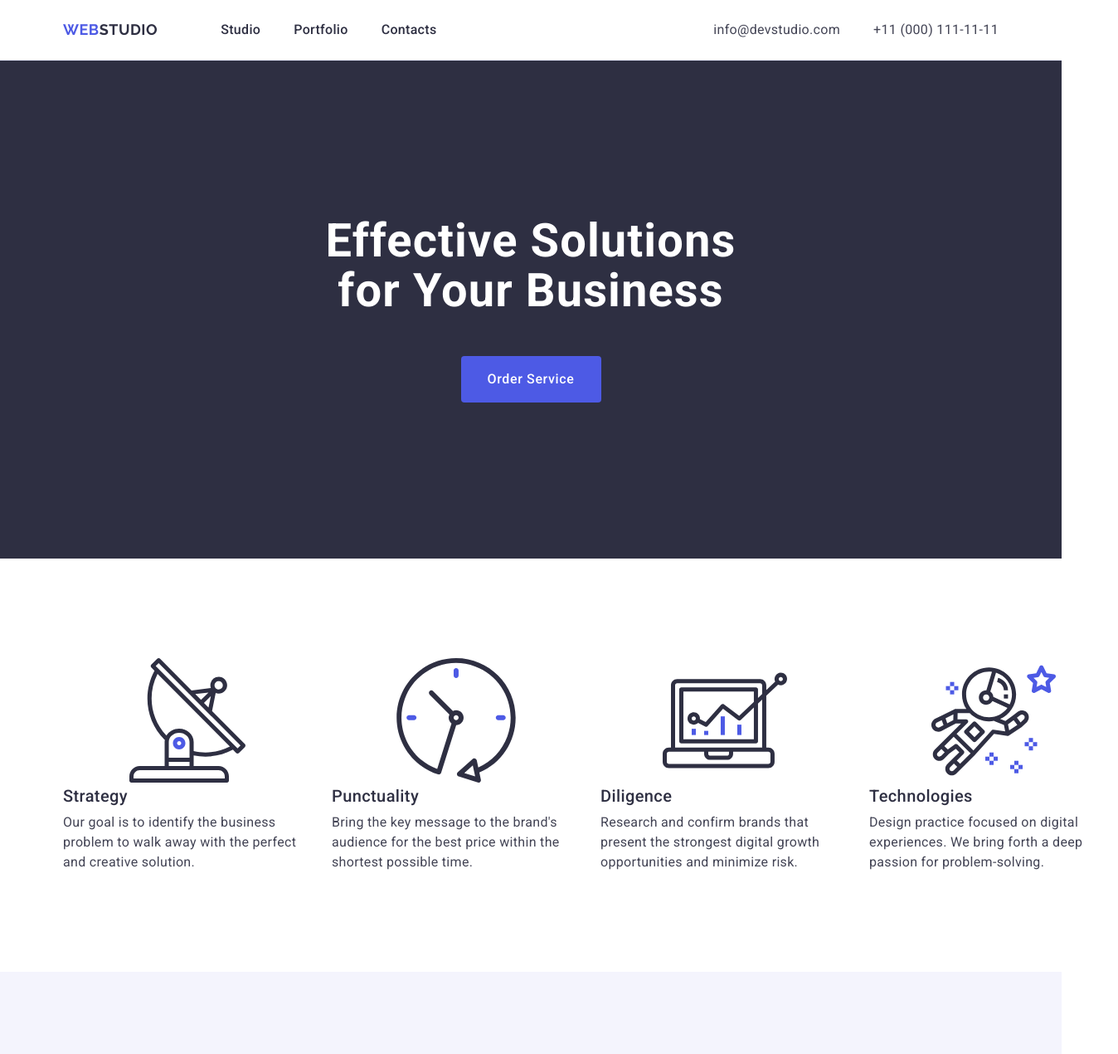
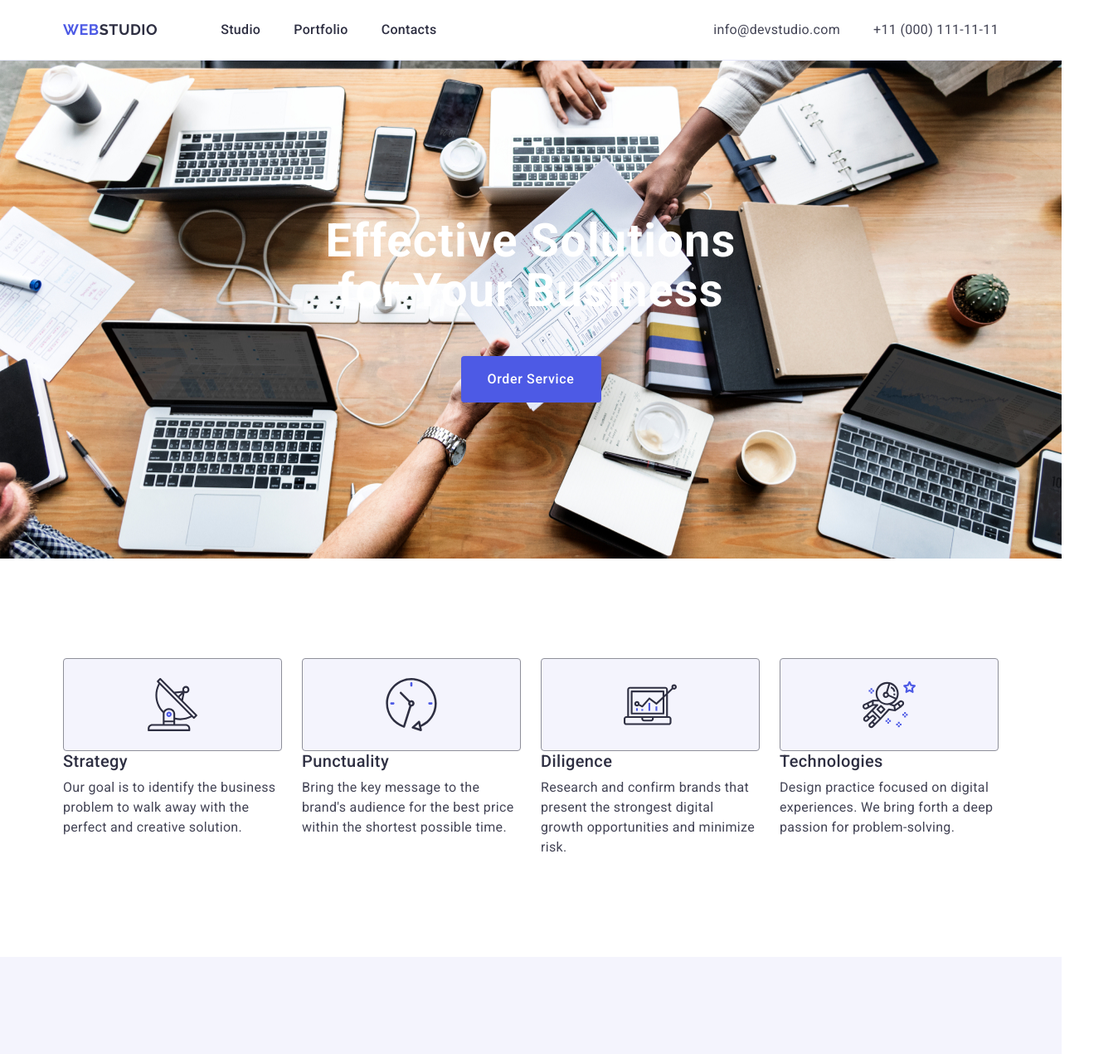
Before and after one commit to iryshanykkolaevna/homework-4, a plain HTML site: page index.html in a window 1280 px wide. Shown: the top 1270 px of the page at 83% size, 1348 px wide, since content can reach past the window. Drawn offline with nearby package versions, Linux system fonts and the light colour scheme.

Commit message:
add chainge

```diff
--- a/css/styles.css
+++ b/css/styles.css
@@ -131,6 +131,10 @@ header .container{
 .hero-section {
   padding: 188px 0;
 background-color:#2e2f42;
+background-image: url(../images/people-office\ 1.jpg);
+background-repeat: no-repeat;
+background-position: center;
+background-size: cover;
 }
 
 .hero-title {
@@ -173,6 +177,17 @@ padding: 120px 0
 }
 .advantage-item{
   flex-basis: calc((100% - 3 * 24px) / 4)
+}
+.advantage-icons{
+  width: 264px;
+    height: 112px;
+    flex-shrink: 0;
+  display: flex;
+  align-items: center;
+  justify-content: center;
+  border-radius: 4px;
+    border: 1px solid var(--LIGHT-SLATE, #8E8F99);
+    background: var(--CLOUD, #F4F4FD);
 }
 .advantage-title{
   line-height: 1.2;
@@ -322,3 +337,15 @@ width: calc((100% - 48px) / 3);
   color: #f4f4fd;
   max-width: 264px;
 }
+.social{
+  color: var(--WHITE, #FFF);
+
+    /* Body Medium */
+    font-family: Roboto;
+    font-size: 16px;
+    font-style: normal;
+    font-weight: 500;
+    line-height: 24px;
+    /* 150% */
+    letter-spacing: 0.32px;
+}
--- a/index.html
+++ b/index.html
@@ -66,9 +66,11 @@
           <h2 class="advantage-title">feature</h2>
           <ul class="advantage-list">
             <li class="advantage-item">
-              <svg with="64">
+              <div class="advantage-icons">
+                <svg width="64" height="64">
                   <use href="./images/icons.svg#icon-antenna-1"></use>
                 </svg>
+              </div>
               <h3 class="advantage-item-title">Strategy</h3>
               <p class="advantage-text">
                 Our goal is to identify the business problem to walk away with
@@ -76,9 +78,11 @@
               </p>
             </li>
             <li class="advantage-item">
-              <svg>
+              <div class="advantage-icons">
+                <svg width="64" height="64">
                   <use href="./images/icons.svg#icon-clock-1"></use>
                 </svg>
+              </div>
               <h3 class="advantage-item-title">Punctuality</h3>
               <p class="advantage-text">
                 Bring the key message to the brand's audience for the best price
@@ -86,9 +90,11 @@
               </p>
             </li>
             <li class="advantage-item">
-              <svg>
+              <div class="advantage-icons">
+                <svg width="64" height="64">
                   <use href="./images/icons.svg#icon-diagram-1"></use>
                 </svg>
+              </div>
               <h3 class="advantage-item-title">Diligence</h3>
               <p class="advantage-text">
                 Research and confirm brands that present the strongest digital
@@ -96,9 +102,11 @@
               </p>
             </li>
             <li class="advantage-item">
-              <svg>
+              <div class="advantage-icons">
+                <svg width="64" height="64">
                   <use href="./images/icons.svg#icon-astronaut-1"></use>
                 </svg>
+              </div>
               <h3 class="advantage-item-title">Technologies</h3>
               <p class="advantage-text">
                 Design practice focused on digital experiences. We bring forth a
@@ -236,6 +244,16 @@
           digital marketing & growth solutions.
         </p>
       </div>
+      <div class="social">
+        <ul>
+          <li>
+            <p>Social media</p>
+            <svg>
+              <use></use>
+            </svg>
+          </li>
+        </ul>
+      </div>
     </footer>
   </body>
 </html>
```
Also changed, not shown: images/people-office 1.jpg (added). Lines whose indentation alone changed are shown as unchanged.
